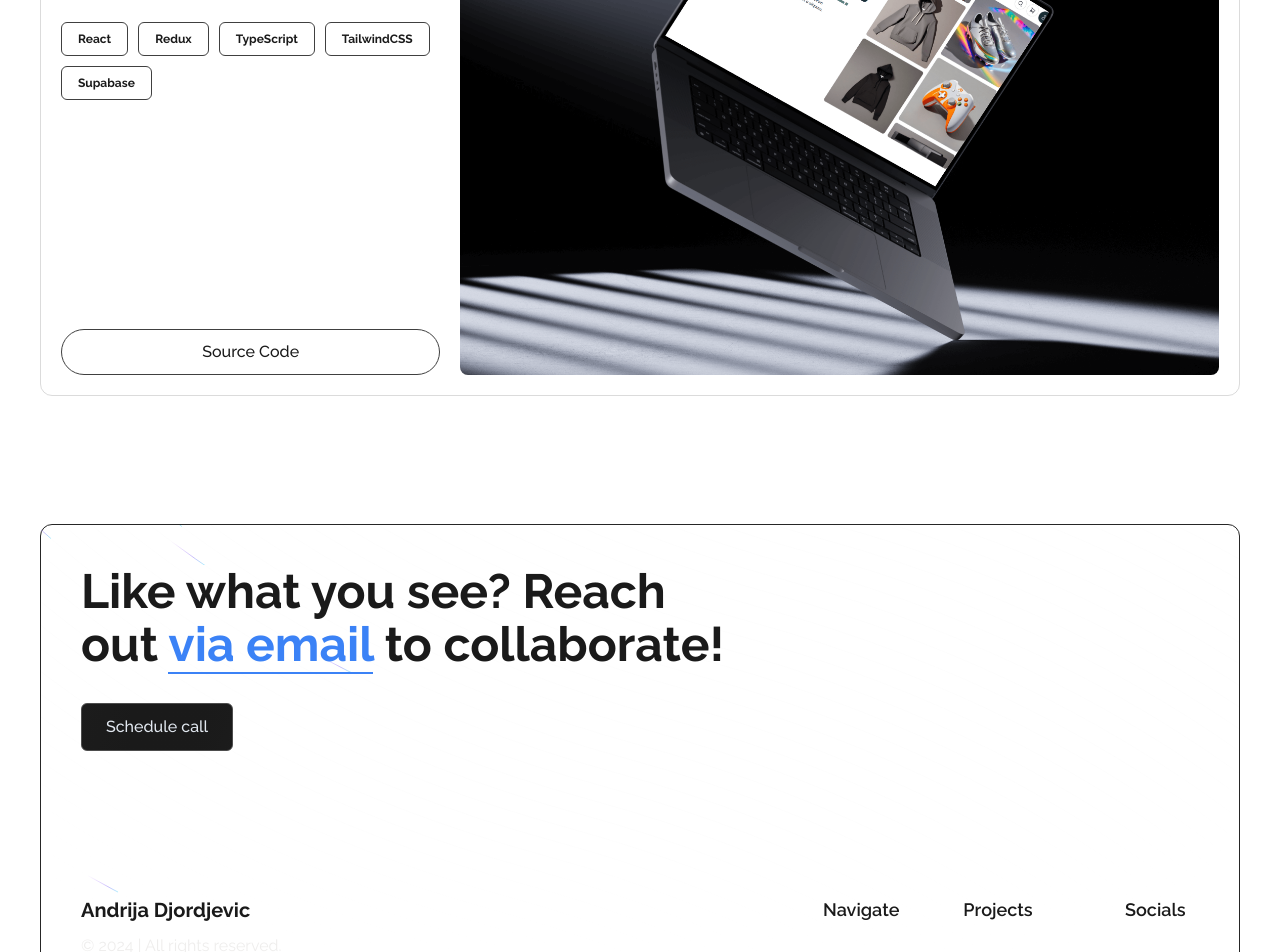
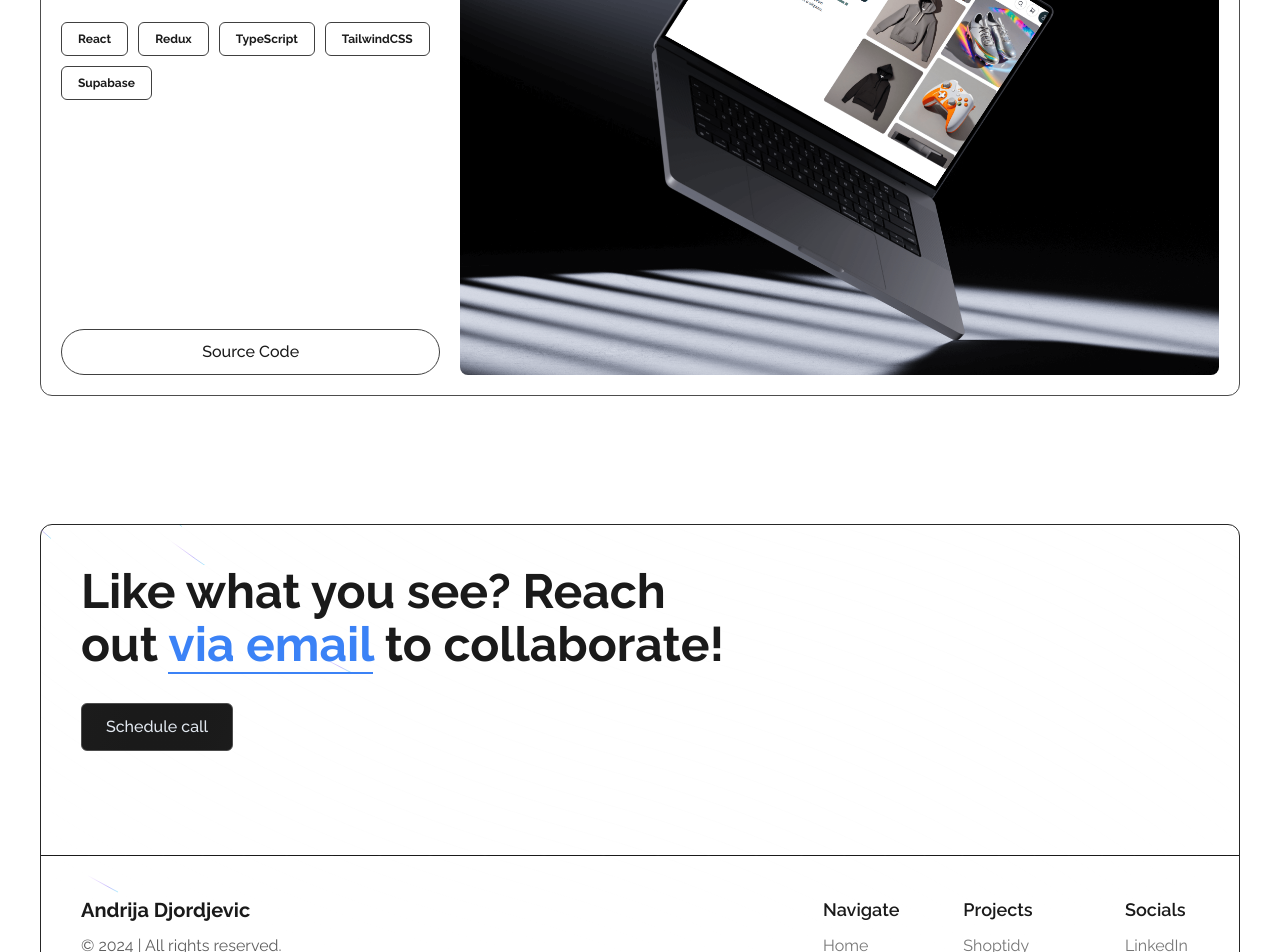
Before and after one commit to jer-in/portfolio-, a Next.js app: page / in a window 1280 px wide. Shown: the part 3072-4024 px from the top of the page. Built offline with nearby package versions, Linux system fonts and the light colour scheme.

Commit message:
Light mode

```diff
--- a/app/_components/Footer.tsx
+++ b/app/_components/Footer.tsx
@@ -21,12 +21,12 @@ const Footer = () => {
           <ShinyButton>Schedule call</ShinyButton>
         </div>
 
-        <div className="mt-16 p-10 border-t border-white/10 flex flex-col md:flex-row justify-between gap-10 md:gap-0">
+        <div className="mt-16 p-10 border-t border-dark-200 dark:border-white/10 flex flex-col md:flex-row justify-between gap-10 md:gap-0">
           <div className="space-y-2.5">
             <h3 className="text-xl font-bold relative z-10">
               Andrija Djordjevic
             </h3>
-            <p className="text-stone-200/70 relative z-10">
+            <p className="text-dark-200/70 dark:text-stone-200/70 relative z-10">
               &copy; 2024 | All rights reserved.
             </p>
           </div>
@@ -34,46 +34,68 @@ const Footer = () => {
           <div className="flex justify-between gap-0 sm:gap-16">
             <ul className="space-y-2.5 relative z-10 text-sm sm:text-base">
               <li className="text-base sm:text-lg font-semibold">Navigate</li>
-              <li className="text-white/50 hover:text-white">
+              <li className="text-dark-200/60 hover:text-dark-200 dark:text-white/50 dark:hover:text-white">
                 <Link href="/">Home</Link>
               </li>
-              <li className="text-white/50 hover:text-white">
+              <li className="text-dark-200/60 hover:text-dark-200 dark:text-white/50 dark:hover:text-white">
                 <Link href="#work">Work</Link>
               </li>
-              <li className="text-white/50 hover:text-white">
+              <li className="text-dark-200/60 hover:text-dark-200 dark:text-white/50 dark:hover:text-white">
                 <Link href="#about">About</Link>
               </li>
-              <li className="text-white/50 hover:text-white">
+              <li className="text-dark-200/60 hover:text-dark-200 dark:text-white/50 dark:hover:text-white">
                 <Link href="#contact">Contact</Link>
               </li>
             </ul>
 
             <ul className="space-y-2.5 relative z-10 text-sm sm:text-base">
               <li className="text-lg font-semibold">Projects</li>
-              <li className="text-white/50 hover:text-white">
-                <Link href="/">Shoptidy</Link>
+              <li className="text-dark-200/60 hover:text-dark-200 dark:text-white/50 dark:hover:text-white">
+                <Link
+                  href="https://github.com/andrijaweb/ecommerce-app"
+                  target="_blank"
+                >
+                  Shoptidy
+                </Link>
               </li>
-              <li className="text-white/50 hover:text-white">
-                <Link href="#work">SocialSphere</Link>
+              <li className="text-dark-200/60 hover:text-dark-200 dark:text-white/50 dark:hover:text-white">
+                <Link
+                  href="https://github.com/andrijaweb/socialmedia-reactapp"
+                  target="_blank"
+                >
+                  SocialSphere
+                </Link>
               </li>
-              <li className="text-white/50 hover:text-white">
-                <Link href="#about">NextCut</Link>
+              <li className="text-dark-200/60 hover:text-dark-200 dark:text-white/50 dark:hover:text-white">
+                <Link
+                  href="https://github.com/andrijaweb/nextCut-app"
+                  target="_blank"
+                >
+                  NextCut
+                </Link>
               </li>
-              <li className="text-white/50 hover:text-white">
-                <Link href="#contact">NextFood</Link>
+              <li className="text-dark-200/60 hover:text-dark-200 dark:text-white/50 dark:hover:text-white">
+                <Link href="/">NextFood</Link>
               </li>
             </ul>
 
             <ul className="space-y-2.5 relative z-10 text-sm sm:text-base">
               <li className="text-lg font-semibold">Socials</li>
-              <li className="text-white/50 hover:text-white">
-                <Link href="/">LinkedIn</Link>
+              <li className="text-dark-200/60 hover:text-dark-200 dark:text-white/50 dark:hover:text-white">
+                <Link
+                  href="https://www.linkedin.com/in/andrija-djordjevic-a7b794282/"
+                  target="_blank"
+                >
+                  LinkedIn
+                </Link>
               </li>
-              <li className="text-white/50 hover:text-white">
-                <Link href="#work">Github</Link>
+              <li className="text-dark-200/60 hover:text-dark-200 dark:text-white/50 dark:hover:text-white">
+                <Link href="https://github.com/andrijaweb" target="_blank">
+                  Github
+                </Link>
               </li>
-              <li className="text-white/50 hover:text-white">
-                <Link href="#about">Instagram</Link>
+              <li className="text-dark-200/60 hover:text-dark-200 dark:text-white/50 dark:hover:text-white">
+                <Link href="/">Instagram</Link>
               </li>
             </ul>
           </div>
--- a/app/_components/ProjectCard.tsx
+++ b/app/_components/ProjectCard.tsx
@@ -1,5 +1,6 @@
 import Image from "next/image";
 import ProjectTechnologiesMini from "./ProjectTechnologiesMini";
+import Link from "next/link";
 
 interface ProjectProps {
   position?: string;
@@ -7,6 +8,7 @@ interface ProjectProps {
   description: string;
   imageUrl: string;
   techStack: string[];
+  href: string;
 }
 
 const ProjectCard = ({ project }: { project: ProjectProps }) => {
@@ -16,11 +18,12 @@ const ProjectCard = ({ project }: { project: ProjectProps }) => {
     description,
     imageUrl,
     techStack,
+    href,
   } = project;
 
   return (
     <div
-      className={`p-5 rounded-xl border border-dark-700/20 dark:border-dark-400 grid ${
+      className={`p-5 rounded-xl border border-dark-700 dark:border-dark-400 grid ${
         position === "right"
           ? "lg:grid-cols-[3fr_1fr]"
           : "lg:grid-cols-[1.5fr_3fr]"
@@ -39,9 +42,13 @@ const ProjectCard = ({ project }: { project: ProjectProps }) => {
         </p>
         <ProjectTechnologiesMini techStack={techStack} />
         <div className="mt-auto">
-          <button className="w-full text-center hover:text-stone-200 text-sm sm:text-base border border-dark-400 hover:bg-dark-300 transition-colors duration-200 py-2 sm:py-2.5 rounded-full font-medium">
+          <Link
+            href={href}
+            target="_blank"
+            className="block text-center hover:text-stone-200 text-sm sm:text-base border border-dark-400 hover:bg-dark-300 transition-colors duration-200 py-2 sm:py-2.5 rounded-full font-medium"
+          >
             Source Code
-          </button>
+          </Link>
         </div>
       </div>
 
```
